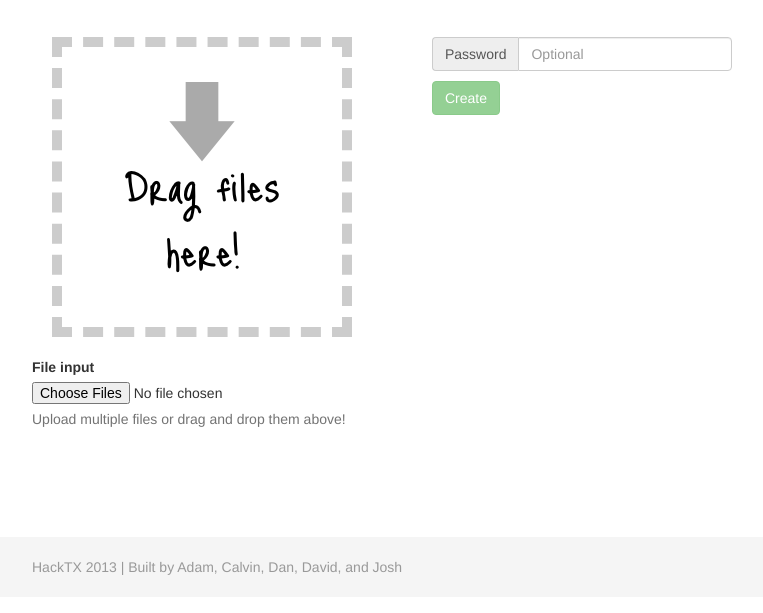
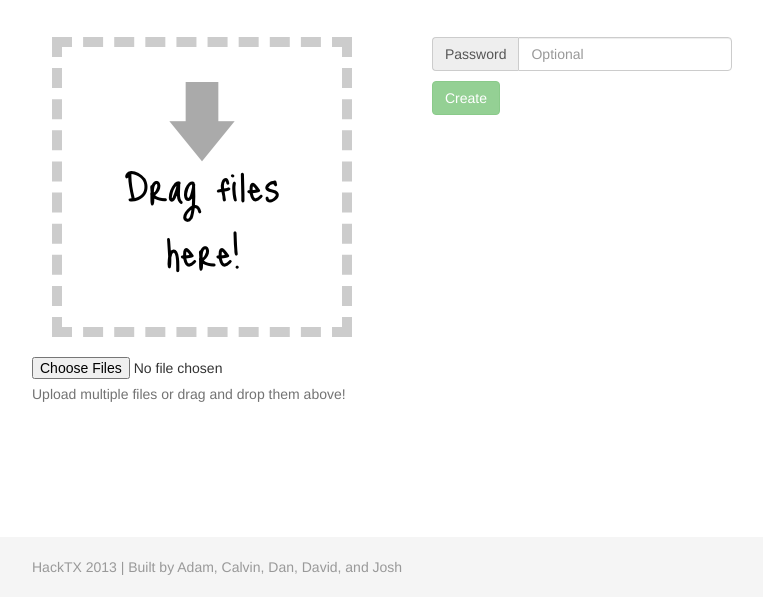
Before and after one commit to calvinmm/hack-tx-2013, a website: page site/index.html in a window 1280 px wide. Shown: the part 183-796 px from the top of the page, without its empty margins (258-1021 px from the left). Drawn offline with Linux system fonts and the light colour scheme.

Commit message:
removed label

```diff
--- a/site/index.html
+++ b/site/index.html
@@ -28,7 +28,6 @@
                 <div id="file_drop"><img src="upload-image.png" /></div>
 
                 <div class="form-group">
-                    <label for="file_upload">File input</label>
                     <input type="file" id="file_upload" multiple />
                     <p class="help-block">Upload multiple files or drag and drop them above!</p>
                 </div>
```
